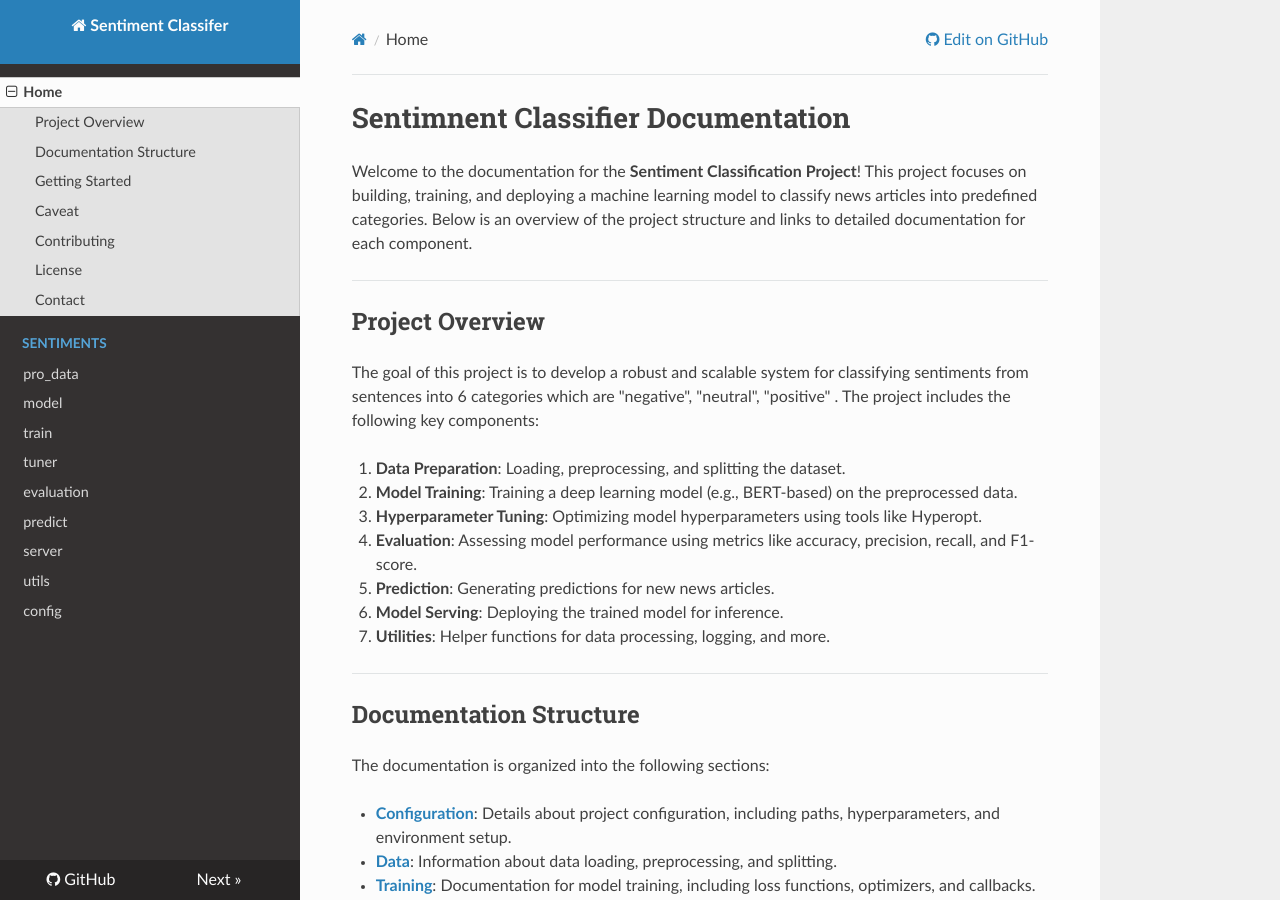
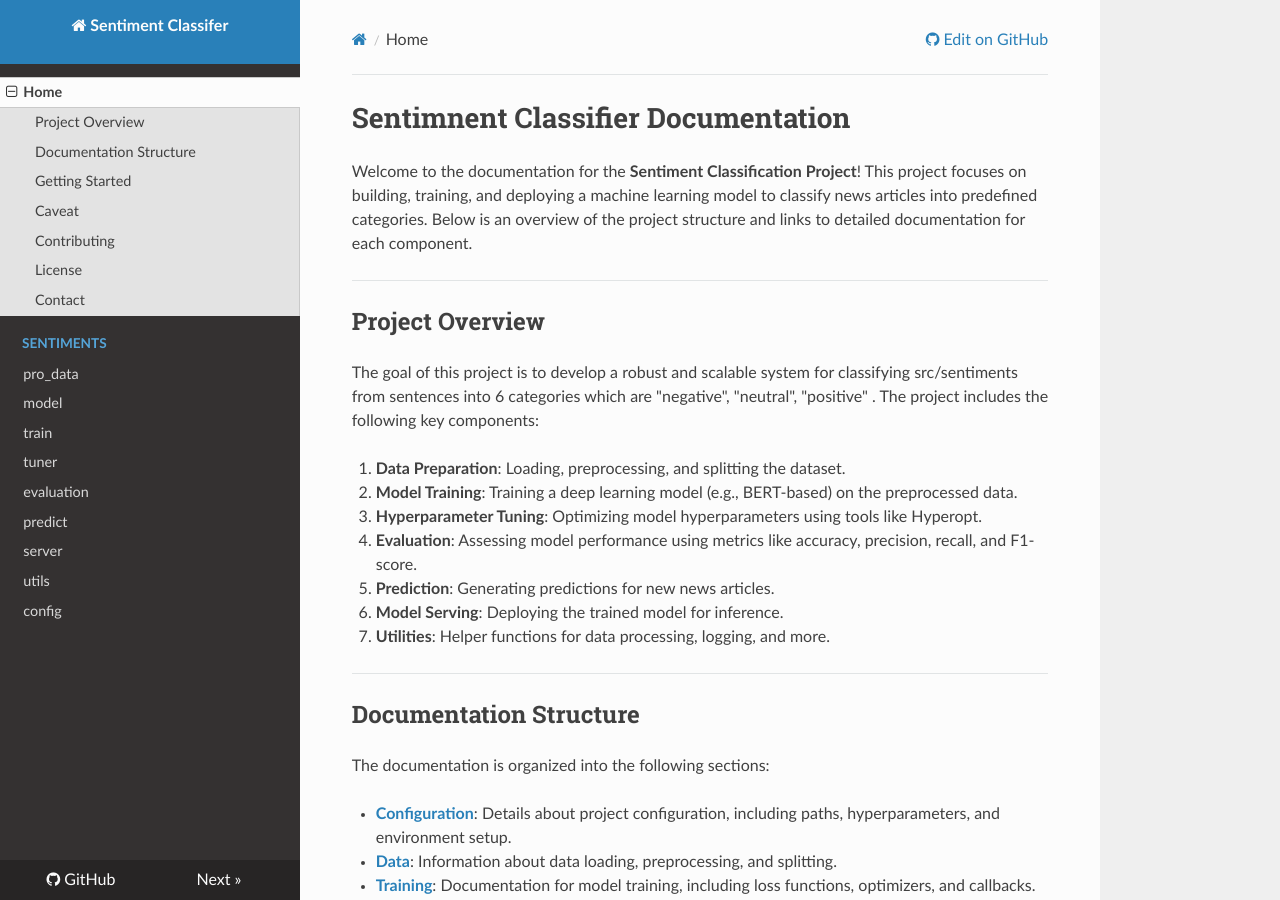
Before and after one commit to codebasetwo/sentiments-classifier, an MkDocs documentation site: the page built from docs/index.md, in a window 1280 px wide and 900 px high. Built offline with MkDocs 1.6.1, drawn with Linux system fonts in a browser that asks for light colours; nearby versions of some CDN libraries; some of the changed lines change nothing that is shown; some of the changed text lies outside the part shown.

Commit message:
fixed path errors

```diff
--- a/docs/index.md
+++ b/docs/index.md
@@ -6,7 +6,7 @@
 
 ## Project Overview
 
-The goal of this project is to develop a robust and scalable system for classifying sentiments from sentences into 6 categories which are "negative", "neutral", "positive"  . The project includes the following key components:
+The goal of this project is to develop a robust and scalable system for classifying src/sentiments from sentences into 6 categories which are "negative", "neutral", "positive"  . The project includes the following key components:
 
 1. **Data Preparation**: Loading, preprocessing, and splitting the dataset.
 2. **Model Training**: Training a deep learning model (e.g., BERT-based) on the preprocessed data.
@@ -22,15 +22,15 @@
 
 The documentation is organized into the following sections:
 
-- **[Configuration](sentiments/config.md)**: Details about project configuration, including paths, hyperparameters, and environment setup.
-- **[Data](sentiments/pro_data.md)**: Information about data loading, preprocessing, and splitting.
-- **[Training](sentiments/train.md)**: Documentation for model training, including loss functions, optimizers, and callbacks.
-- **[Hyperparameter Tuning](sentiments/tuner.md)**: Guide to tuning model hyperparameters using Hyperopt.
-- **[Prediction](sentiments/predict.md)**: How to generate predictions using the trained model.
-- **[Evaluation](sentiments/evaluate.md)**: Metrics and methods for evaluating model performance.
-- **[Model](sentiments/model.md)**: Details about the model architecture and implementation.
-- **[Serving](sentiments/server.md)**: Instructions for deploying the model for inference.
-- **[Utilities](sentiments/utils.md)**: Helper functions and utilities used throughout the project.
+- **[Configuration](src/sentiments/config.md)**: Details about project configuration, including paths, hyperparameters, and environment setup.
+- **[Data](src/sentiments/pro_data.md)**: Information about data loading, preprocessing, and splitting.
+- **[Training](src/sentiments/train.md)**: Documentation for model training, including loss functions, optimizers, and callbacks.
+- **[Hyperparameter Tuning](src/sentiments/tuner.md)**: Guide to tuning model hyperparameters using Hyperopt.
+- **[Prediction](src/sentiments/predict.md)**: How to generate predictions using the trained model.
+- **[Evaluation](src/sentiments/evaluate.md)**: Metrics and methods for evaluating model performance.
+- **[Model](src/sentiments/model.md)**: Details about the model architecture and implementation.
+- **[Serving](src/sentiments/server.md)**: Instructions for deploying the model for inference.
+- **[Utilities](src/sentiments/utils.md)**: Helper functions and utilities used throughout the project.
 
 ---
 
@@ -65,7 +65,7 @@
 
 ## License
 
-This project is licensed under the MIT License. See the [LICENSE](https://github.com/codebasetwo/sentiments/LICENSE) file for details.
+This project is licensed under the MIT License. See the [LICENSE](https://github.com/codebasetwo/src/sentiments/LICENSE) file for details.
 
 ---
 
@@ -74,8 +74,8 @@
 For questions or feedback, please contact:
 
 - **Mail**: [codebasetwo](mailto:codebasetwo@gmail.com)
-- **Project Repository**: [GitHub Repository](https://github.com/codebasetwo/sentiments)
+- **Project Repository**: [GitHub Repository](https://github.com/codebasetwo/src/sentiments)
 
 ---
 
-Thank you for using the sentiments Classification Project! We hope this documentation helps you understand and utilize the project effectively.
+Thank you for using the src/sentiments Classification Project! We hope this documentation helps you understand and utilize the project effectively.
```
Also changed, not shown: 1 other file.
